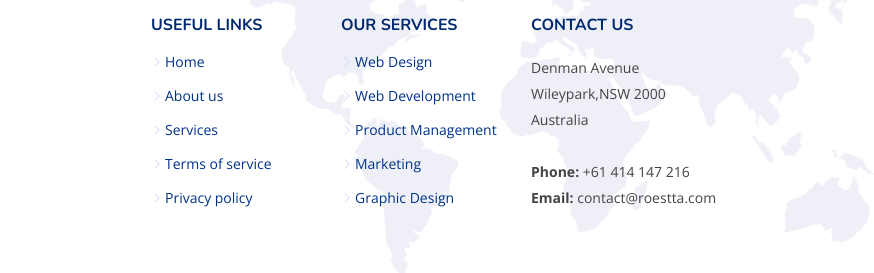
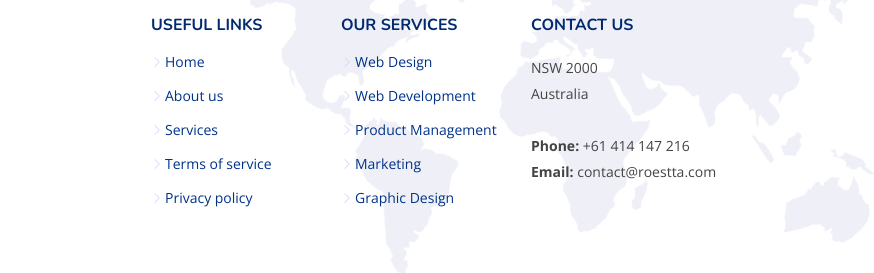
Before and after one commit to abdulbaseer657/roestta, a plain HTML site: page index.html in a window 1280 px wide. Shown: the part 6165-6438 px from the top of the page, 406-1280 px from the left. Drawn offline with nearby package versions, Linux system fonts and the light colour scheme.

Commit message:
Update index.html

```diff
--- a/index.html
+++ b/index.html
@@ -1290,8 +1290,7 @@ Our team is made up of quality marketers, designers, and developers, and we know
           <div class="col-lg-3 col-md-12 footer-contact text-center text-md-start">
             <h4>Contact Us</h4>
             <p>
-              Denman Avenue  <br>
-              Wileypark,NSW 2000<br>
+              NSW 2000<br>
               Australia <br><br>
               <strong>Phone:</strong> +61 414 147 216<br>
               <strong>Email:</strong> contact@roestta.com<br>
```
